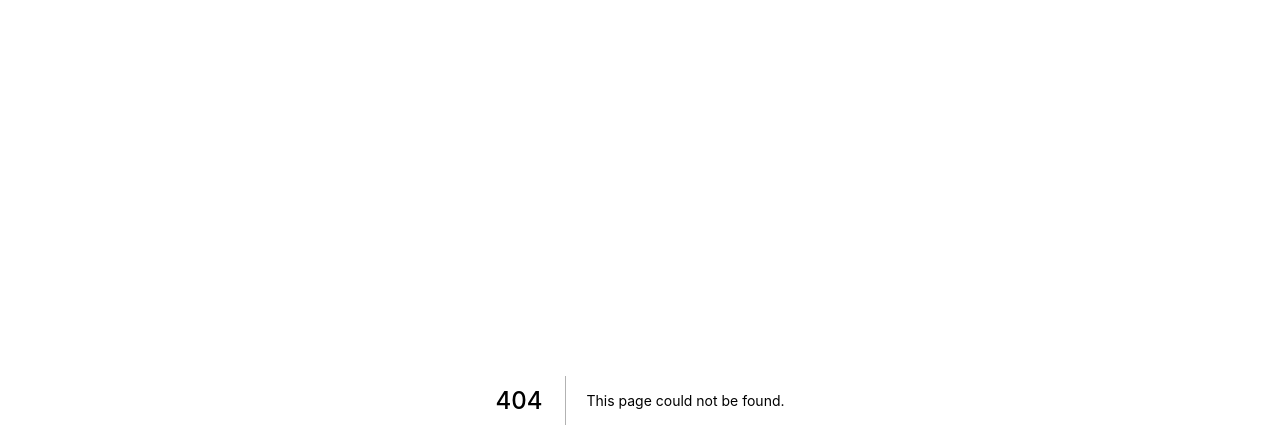
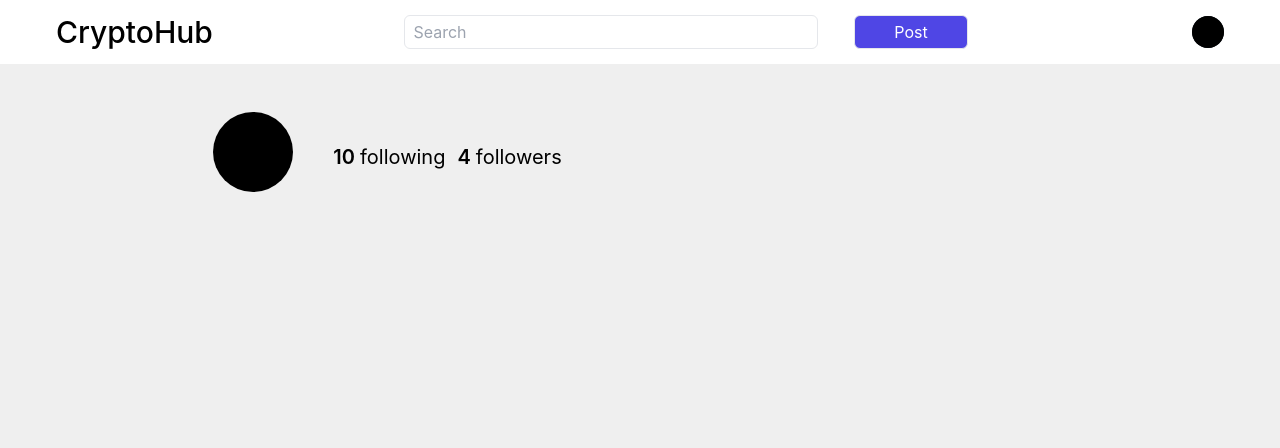
Before and after one commit to COS301-SE-2022/CryptoHub, a Next.js app in the folder client/: page /profile in a window 1280 px wide. Before the commit this address had no page. Shown: the top 448 px of the page. Built offline with nearby package versions, Linux system fonts and the light colour scheme.

Commit message:
added profile page to view profile

```diff
--- a/client/auth/auth.js
+++ b/client/auth/auth.js
@@ -1,33 +1,36 @@
 import { createContext, useState } from "react";
 import { useRouter } from "next/router";
 
-export const userContext = createContext({ username: "", auth: false, id: 0});
+export const userContext = createContext({ username: "", auth: false, id: 0 });
 
 const UserProvider = ({ children }) => {
   const router = useRouter();
   const [user, setUser] = useState({ username: "", auth: false, id: 0 });
-  const [feedstate, setFeedstate] = useState(false)
+  const [feedstate, setFeedstate] = useState(false);
 
   const logout = () => {
     setUser({
       username: "",
       auth: false,
-      id: 0
+      id: 0,
     });
+    router.push("/");
   };
 
   const authorise = (username, id) => {
     setUser({ username: username, auth: true, id: id });
-    console.warn("User id: ", id)
+    console.warn("User id: ", id);
     router.push("/");
   };
 
   const refreshfeed = () => {
-    setFeedstate(!feedstate)
-  }
+    setFeedstate(!feedstate);
+  };
 
   return (
-    <userContext.Provider value={{ user, logout, authorise, feedstate, refreshfeed }}>
+    <userContext.Provider
+      value={{ user, logout, authorise, feedstate, refreshfeed }}
+    >
       {children}
     </userContext.Provider>
   );
--- a/client/components/NavigationBar/NavigationBar.js
+++ b/client/components/NavigationBar/NavigationBar.js
@@ -1,13 +1,21 @@
-import Link from "next/link";
 import React from "react";
 import NavigationSearchBar from "./NavigationSearchBar";
 import CreatePostButton from "./CreatePostButton";
 import NavigationProfile from "./NavigationProfile";
+import { useRouter } from "next/router";
 
 const NavigationBar = () => {
+  const router = useRouter();
   return (
     <nav className="fixed bg-white w-full h-16 flex flex-row justify-between items-center px-3 sm:px-14 py-1 z-50">
-      <h1 className="hidden sm:flex">CryptoHub</h1>
+      <button
+        onClick={() => {
+          router.push("/");
+        }}
+        className="hidden sm:flex text-3xl font-medium"
+      >
+        CryptoHub
+      </button>
       <div className="flex flex-row justify-between w-full sm:w-6/12 items-center">
         <NavigationSearchBar />
         <CreatePostButton />
--- a/client/components/NavigationBar/NavigationProfile.js
+++ b/client/components/NavigationBar/NavigationProfile.js
@@ -1,12 +1,14 @@
 import React, { Fragment, useContext } from "react";
 import { Menu, Transition } from "@headlessui/react";
 import { userContext } from "../../auth/auth";
+import { useRouter } from "next/router";
 
 function classNames(...classes) {
   return classes.filter(Boolean).join(" ");
 }
 
 const NavigationProfile = () => {
+  const router = useRouter();
   const { logout } = useContext(userContext);
 
   return (
@@ -29,6 +31,29 @@ const NavigationProfile = () => {
         <Menu.Items className="origin-top-right absolute right-0 mt-2 w-48 rounded-md shadow-lg py-1 bg-white ring-1 ring-black ring-opacity-5 focus:outline-none">
           <Menu.Item>
             {({ active }) => (
+              <>
+                <button
+                  onClick={() => {
+                    router.push("/profile");
+                  }}
+                  className={classNames(
+                    active ? "bg-gray-100" : "",
+                    "block px-4 py-2 text-sm text-gray-700 w-full"
+                  )}
+                >
+                  Profile
+                </button>
+                <button
+                  onClick={() => {
+                    router.push("/");
+                  }}
+                  className={classNames(
+                    active ? "bg-gray-100" : "",
+                    "block px-4 py-2 text-sm text-gray-700 w-full"
+                  )}
+                >
+                  Feed
+                </button>
                 <button
                   onClick={logout}
                   className={classNames(
@@ -38,6 +63,7 @@ const NavigationProfile = () => {
                 >
                   Sign out
                 </button>
+              </>
             )}
           </Menu.Item>
         </Menu.Items>
--- a/client/mocks/mockSuggestedAccounts.js
+++ b/client/mocks/mockSuggestedAccounts.js
@@ -2,6 +2,4 @@ export const mockSuggestedAccounts = [
   { name: "tonystark" },
   { name: "koshercuz" },
   { name: "markzuck" },
-  { name: "drstrange" },
-  { name: "wanda" },
 ];
--- /dev/null
+++ b/client/pages/profile.js
@@ -0,0 +1,44 @@
+import React, { useState, useEffect, useContext } from "react";
+import Layout from "../components/Layout";
+import Head from "next/head";
+import { userContext } from "../auth/auth";
+
+const Profile = () => {
+  const { user } = useContext(userContext);
+
+  return (
+    <>
+      <Head>
+        <title>CryptoHub</title>
+      </Head>
+      <Layout>
+        <div className="flex flex-col sm:flex-row w-8/12 items-center mt-8">
+          <div
+            className="w-20 h-20 bg-black sm:mr-10 mb-5"
+            style={{ borderRadius: "50px" }}
+          ></div>
+          <div className="flex flex-col">
+            <p className="font-semibold text-center sm:text-left">
+              {user.username}
+            </p>{" "}
+            <br />
+            <div className="flex flex-row -translate-y-5">
+              <p className="mr-3">
+                <span className="font-semibold">10 </span> following
+              </p>
+              <p>
+                {" "}
+                <span className="font-semibold" f>
+                  4{" "}
+                </span>
+                followers
+              </p>
+            </div>
+          </div>
+        </div>
+      </Layout>
+    </>
+  );
+};
+
+export default Profile;
```
Lines whose indentation alone changed are shown as unchanged.
